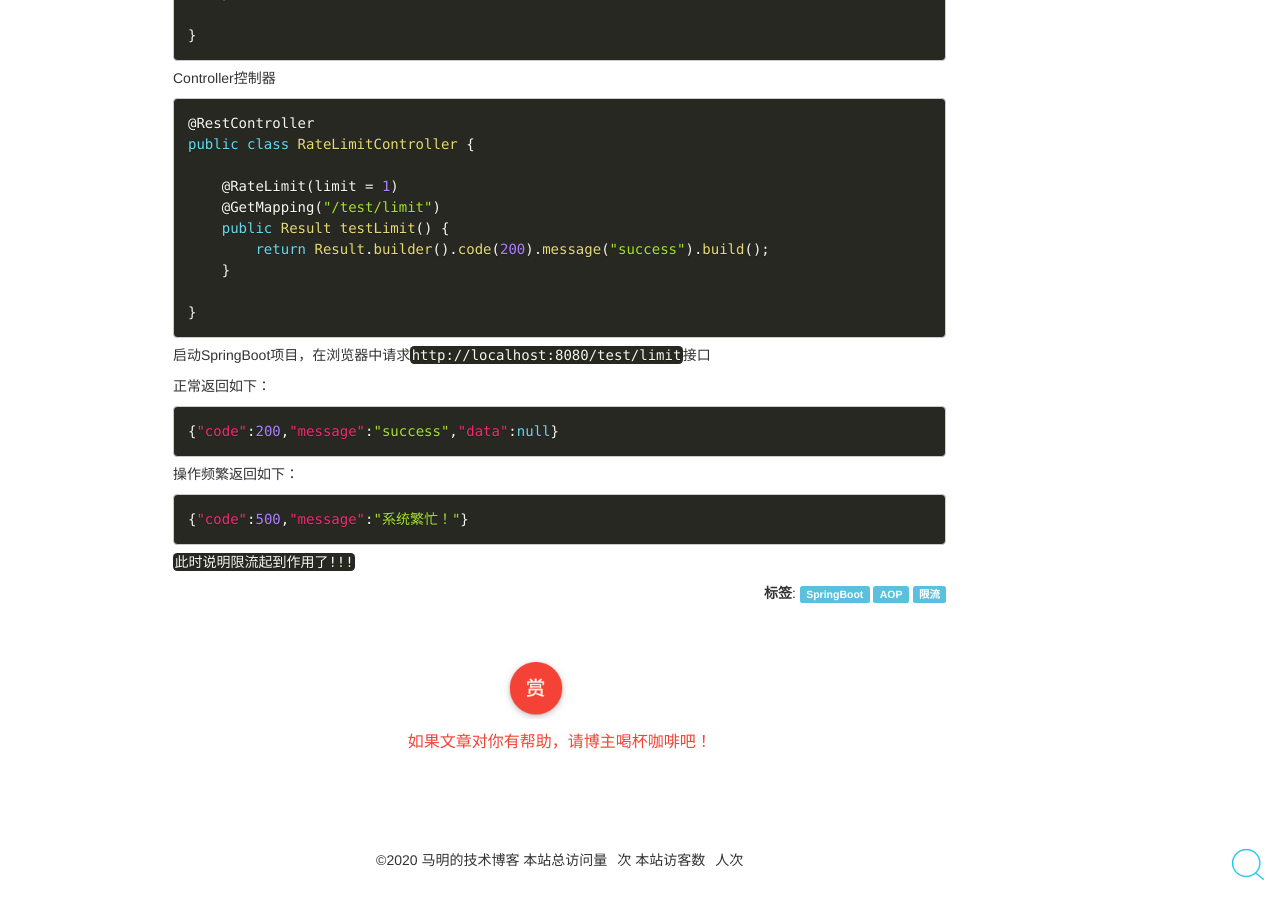
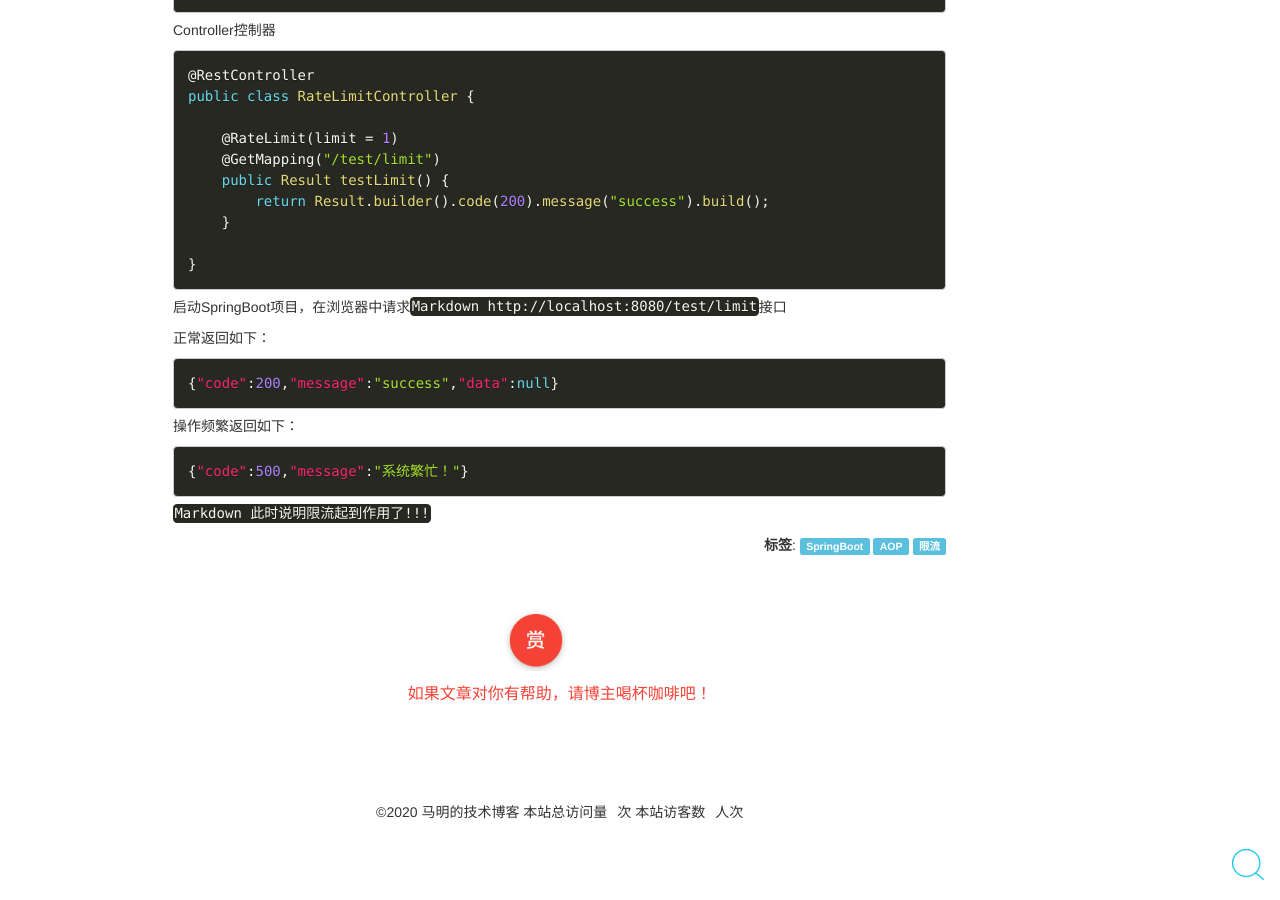
Before and after one commit to chaojunma/chaojunma.github.io, a Jekyll site: the page built from _posts/2020-5-22-SpringBoot基于RateLimiter+AOP动态的为不同接口限流.md, in a window 1280 px wide and 900 px high, scrolled down 3346 px. Built offline with Jekyll 4.4.1, drawn with Linux system fonts in a browser that asks for light colours; comment, search, counter and statistics services are not loaded.

Commit message:
修改内容

````diff
--- a/_layouts/page.html
+++ b/_layouts/page.html
@@ -4,7 +4,7 @@
 <article class="post">
 
   <header class="post-header">
-    <h1 align="center" class="post-title" style="font-size:28px;">{{ page.title }}</h1>
+    <h1 align="center" class="post-title">{{ page.title }}</h1>
   </header>
 
   <div class="post-content">
--- a/_layouts/post.html
+++ b/_layouts/post.html
@@ -4,7 +4,7 @@
 <article class="post" itemscope itemtype="http://schema.org/BlogPosting">
 
   <header class="post-header">
-    <h1 align="center" class="post-title" itemprop="name headline">{{ page.title }}</h1>
+    <h1 align="center" class="post-title" itemprop="name headline"  style="font-size:28px;">{{ page.title }}</h1>
     <h4 class="text-right"><small><time datetime="{{ page.date | date_to_xmlschema }}" itemprop="datePublished">{{ page.date | date: "%F" }}</time></small></h4>
   </header>
 
--- a/_posts/2020-5-22-SpringBoot基于RateLimiter+AOP动态的为不同接口限流.md
+++ b/_posts/2020-5-22-SpringBoot基于RateLimiter+AOP动态的为不同接口限流.md
@@ -181,7 +181,7 @@
 }
 ```
 
-启动SpringBoot项目，在浏览器中请求`http://localhost:8080/test/limit`接口
+启动SpringBoot项目，在浏览器中请求`Markdown http://localhost:8080/test/limit`接口
 
 正常返回如下：
 
@@ -195,4 +195,4 @@
 {"code":500,"message":"系统繁忙！"}
 ```
 
-`此时说明限流起到作用了!!!`
+`Markdown 此时说明限流起到作用了!!!`
````
